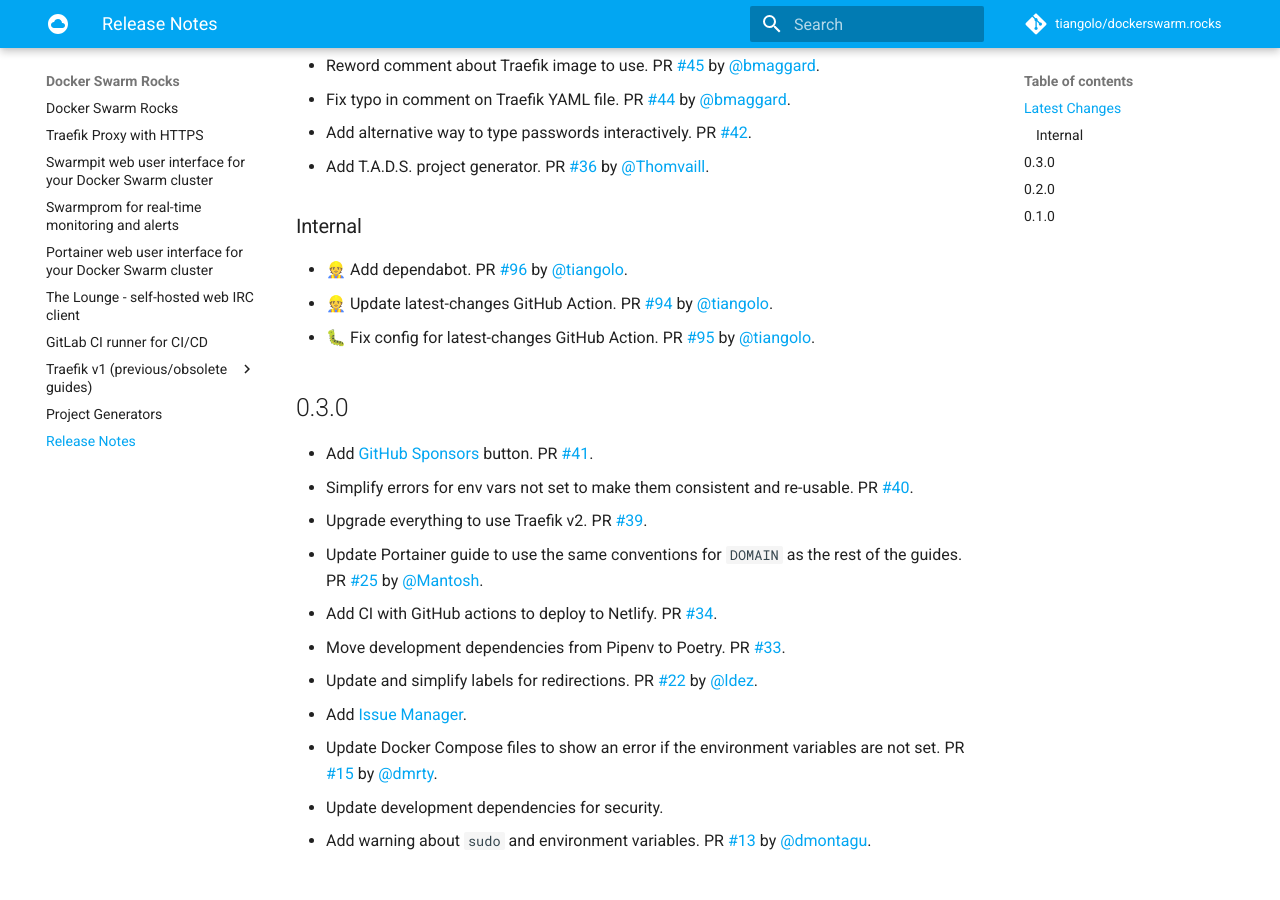
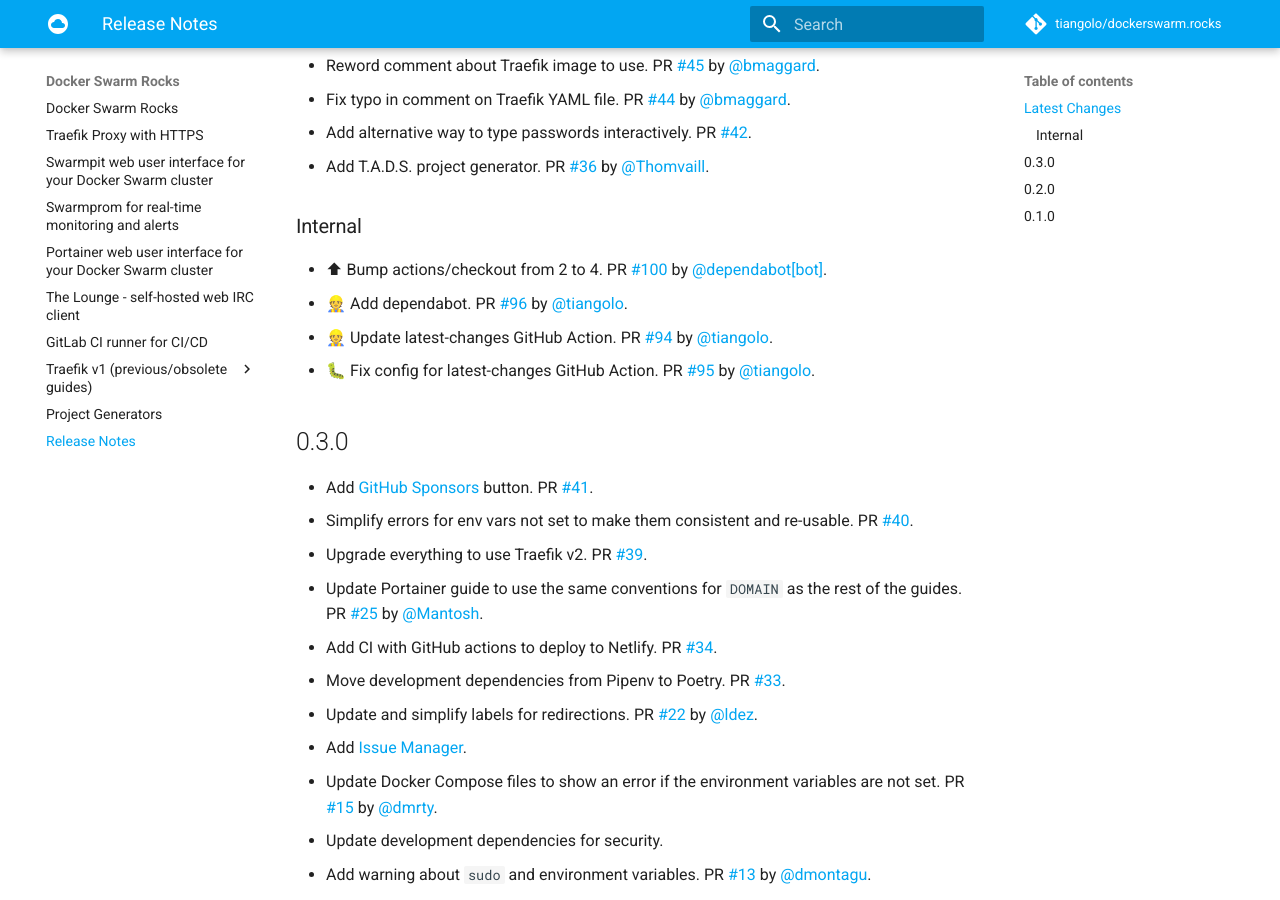
Before and after one commit to tiangolo/dockerswarm.rocks, an MkDocs documentation site: the page built from docs/release-notes.md, in a window 1280 px wide and 900 px high, scrolled down 312 px. Built offline with MkDocs 1.6.1 and Material for MkDocs 9.7.7, drawn with Linux system fonts in a browser that asks for light colours; comment, search, counter and statistics services are not loaded.

Commit message:
📝 Update release notes

```diff
--- a/docs/release-notes.md
+++ b/docs/release-notes.md
@@ -13,6 +13,7 @@
 
 ### Internal
 
+* ⬆ Bump actions/checkout from 2 to 4. PR [#100](https://github.com/tiangolo/dockerswarm.rocks/pull/100) by [@dependabot[bot]](https://github.com/apps/dependabot).
 * 👷 Add dependabot. PR [#96](https://github.com/tiangolo/dockerswarm.rocks/pull/96) by [@tiangolo](https://github.com/tiangolo).
 * 👷 Update latest-changes GitHub Action. PR [#94](https://github.com/tiangolo/dockerswarm.rocks/pull/94) by [@tiangolo](https://github.com/tiangolo).
 * 🐛 Fix config for latest-changes GitHub Action. PR [#95](https://github.com/tiangolo/dockerswarm.rocks/pull/95) by [@tiangolo](https://github.com/tiangolo).
```
